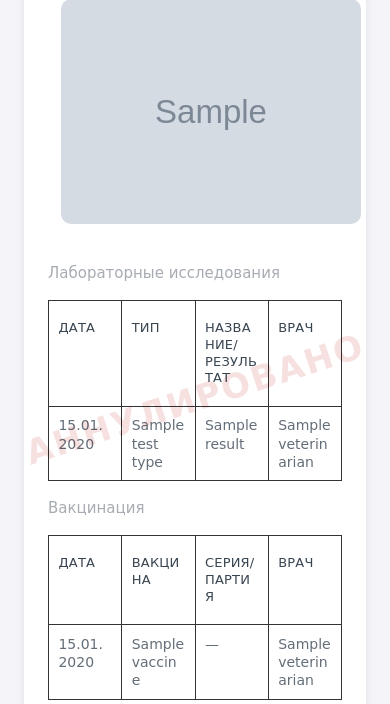
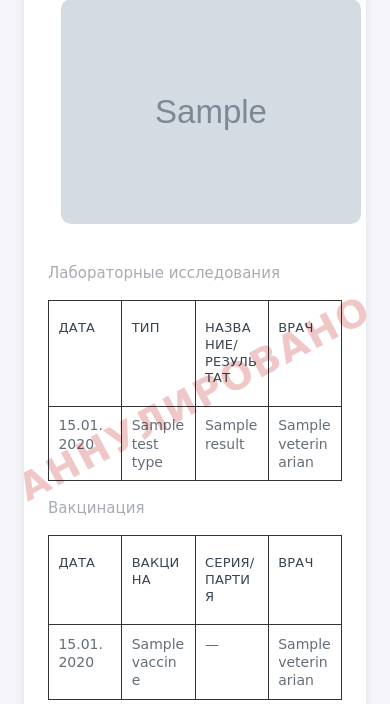
Before and after one commit to RizobekS/passport_registry, a Django app: template templates/passports/public_card.html in a window 390 px wide. Shown: the part 353-1057 px from the top of the page. Run offline with Django 5.2, Linux system fonts and the light colour scheme; the template is opened without the code that fills it: most values are stand-ins (such as "Sample title", 1, 10 or a date in 2020); grey boxes marked "Sample" are stand-in pictures; some libraries are stand-ins or nearby versions.

Commit message:
added status Revoked for public cart passport and added watermark for Revoked

```diff
--- a/templates/passports/public_card.html
+++ b/templates/passports/public_card.html
@@ -129,13 +129,13 @@
   .wm-revoked{
     position: absolute!important;
     left: 50%; top: 50%!important;
-    transform: translate(-50%, -50%) rotate(-18deg)!important;
+    transform: translate(-50%, -50%) rotate(-28deg)!important;
     font-size: 86px!important;
     font-weight: 800!important;
     text-transform: uppercase!important;
     letter-spacing: 2px!important;
     color: #b30000!important;
-    opacity: .12!important;
+    opacity: .22!important;
     white-space: nowrap!important;
     z-index: 1000!important;
     pointer-events: none!important;
@@ -143,10 +143,10 @@
     mix-blend-mode: multiply!important; /* аккуратнее на тёмных фонах */
   }
   @media (max-width: 576px){
-    .wm-revoked{ font-size: 34px!important; }
+    .wm-revoked{ font-size: 38px!important; }
   }
   @media print{
-    .wm-revoked{ opacity: .18!important; }
+    .wm-revoked{ opacity: .28!important; }
   }
 </style>
 <div class="container-xxl flex-grow-1 container-p-y">
```
